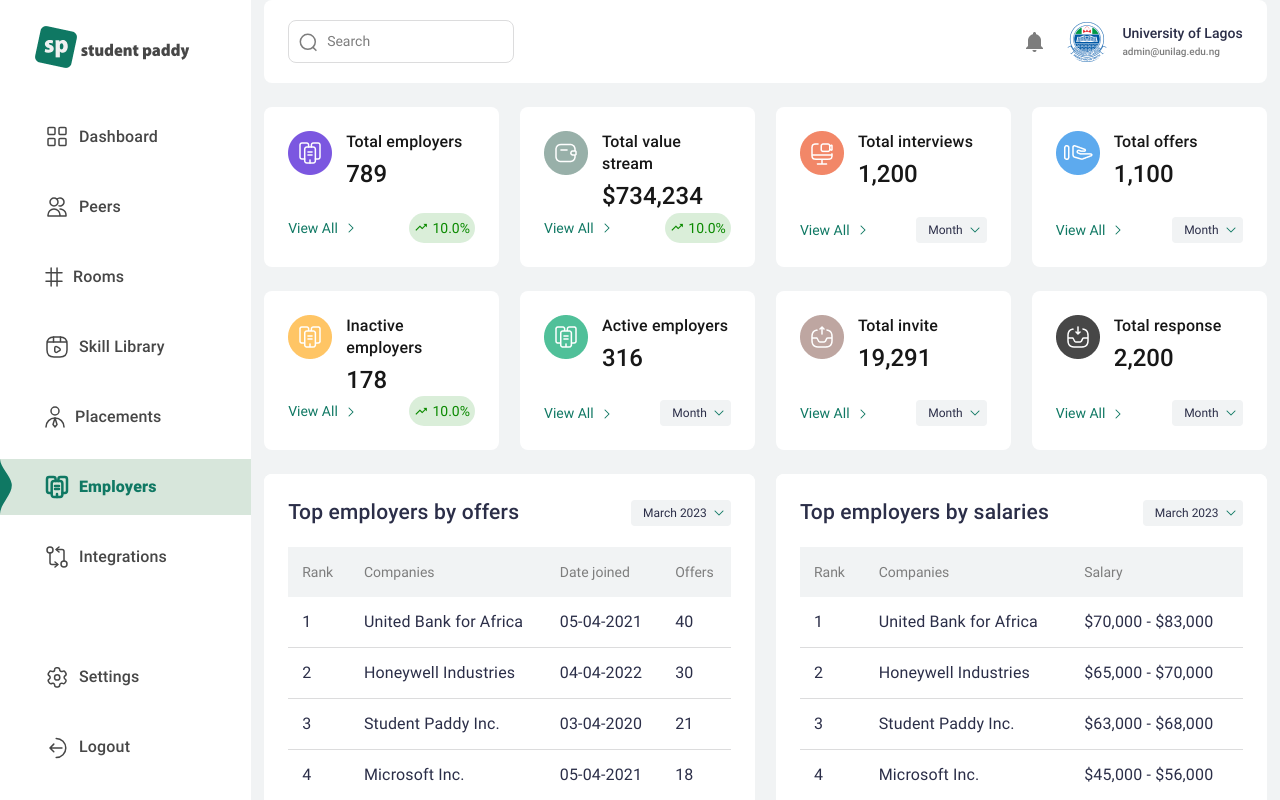
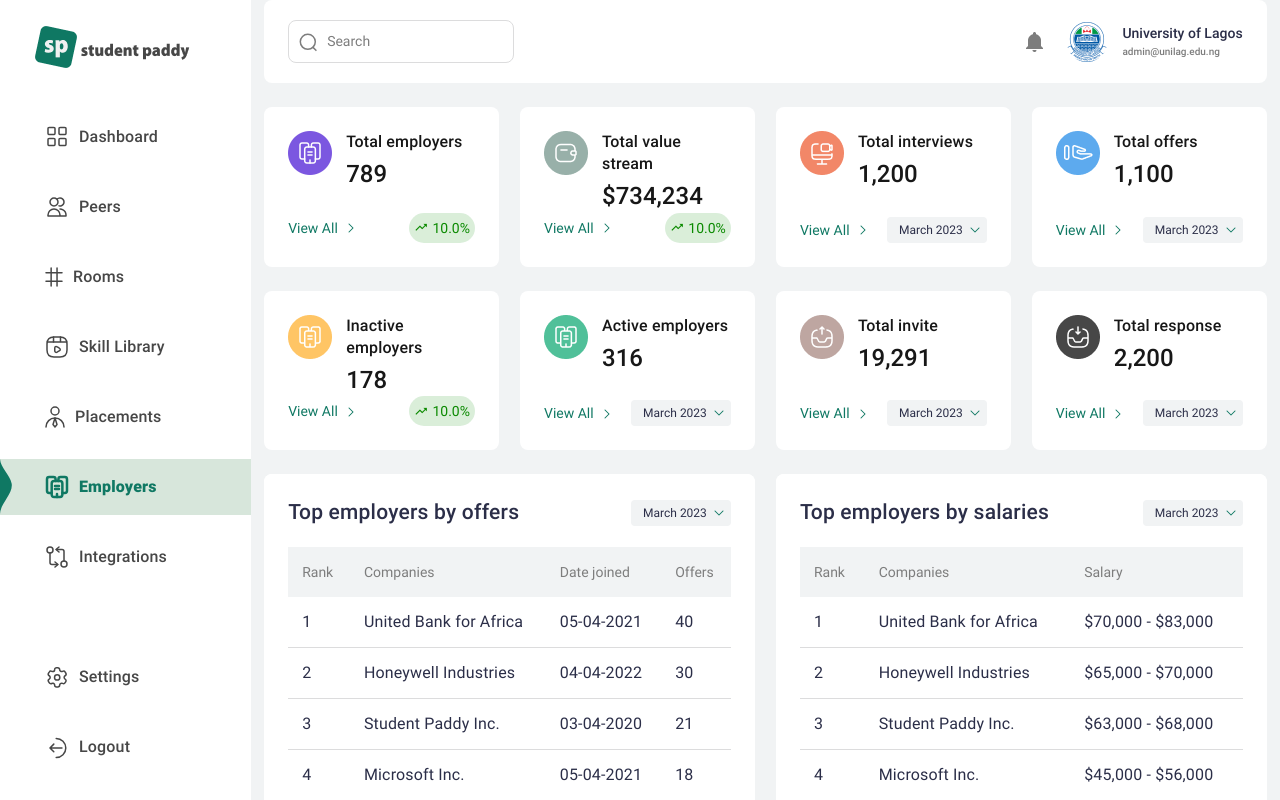
Before and after one commit to ArinzeGit/Student-Paddy-Admin-Dashboard, a Next.js app: page /employers in a window 1280 px wide. Built offline with nearby package versions, Linux system fonts and the light colour scheme.

Commit message:
reimplement MonthDropdown to accept no prop and edit all files where the component is used

```diff
--- a/src/components/Card2.tsx
+++ b/src/components/Card2.tsx
@@ -33,7 +33,7 @@ const Card2 = ({ label, value, iconSrc, url }: Card2Props) => {
             className="inline-block ml-[5px]"
           />
         </Link>
-        <MonthDropdown label="Month" />
+        <MonthDropdown />
       </div>
     </div>
   );
--- a/src/components/MonthDropdown.tsx
+++ b/src/components/MonthDropdown.tsx
@@ -1,14 +1,10 @@
 import Image from "next/image";
 
-interface MOnthDropdownProps {
-  label: string;
-}
-
-const MonthDropdown = ({ label }: MOnthDropdownProps) => {
+const MonthDropdown = () => {
   return (
     <button className="bg-[#F1F3F4] rounded-[4px] pl-[12px] pr-[4px] py-[4px] flex items-center gap-[4px]">
       <span className="text-[#2B2E48] text-[12px] font-roboto font-[400] leading[1.37]">
-        {label}
+        March 2023
       </span>
       <Image
         src={"/images/icon-month-dropdown.png"}
--- a/src/components/Table.tsx
+++ b/src/components/Table.tsx
@@ -26,7 +26,7 @@ const Table: React.FC<TableProps> = ({
         <h2 className="text-[21px] text-[#2B2E48] font-[500] font-roboto leading-[1.37] tracking-1 my-[20px]">
           {title}
         </h2>
-        {withMonthToggle && <MonthDropdown label="March 2023" />}
+        {withMonthToggle && <MonthDropdown />}
         {withSearch && <SearchBar />}
       </div>
 
--- a/src/components/graphs/ActivePeersGraph.tsx
+++ b/src/components/graphs/ActivePeersGraph.tsx
@@ -203,7 +203,7 @@ const ActivePeersGraph = () => {
         <p className="text-[21px] text-[#2B2E48] font-roboto font-[500] leading-[1.37] tracking-1">
           Active peers
         </p>
-        <MonthDropdown label="Month" />
+        <MonthDropdown />
       </div>
       <div className=" flex items-center mb-[5px] gap-[8px]">
         <div className="w-[10px] h-[10px] rounded-xl bg-[#0F7863]"></div>
--- a/src/components/graphs/SkillsContentConsumptionGraph.tsx
+++ b/src/components/graphs/SkillsContentConsumptionGraph.tsx
@@ -125,7 +125,7 @@ const SkillsContentConsumptionGraph = () => {
             />
           </button>
           <div className="ml-[16px]">
-            <MonthDropdown label="March 2023" />
+            <MonthDropdown />
           </div>
         </div>
       </div>
```
